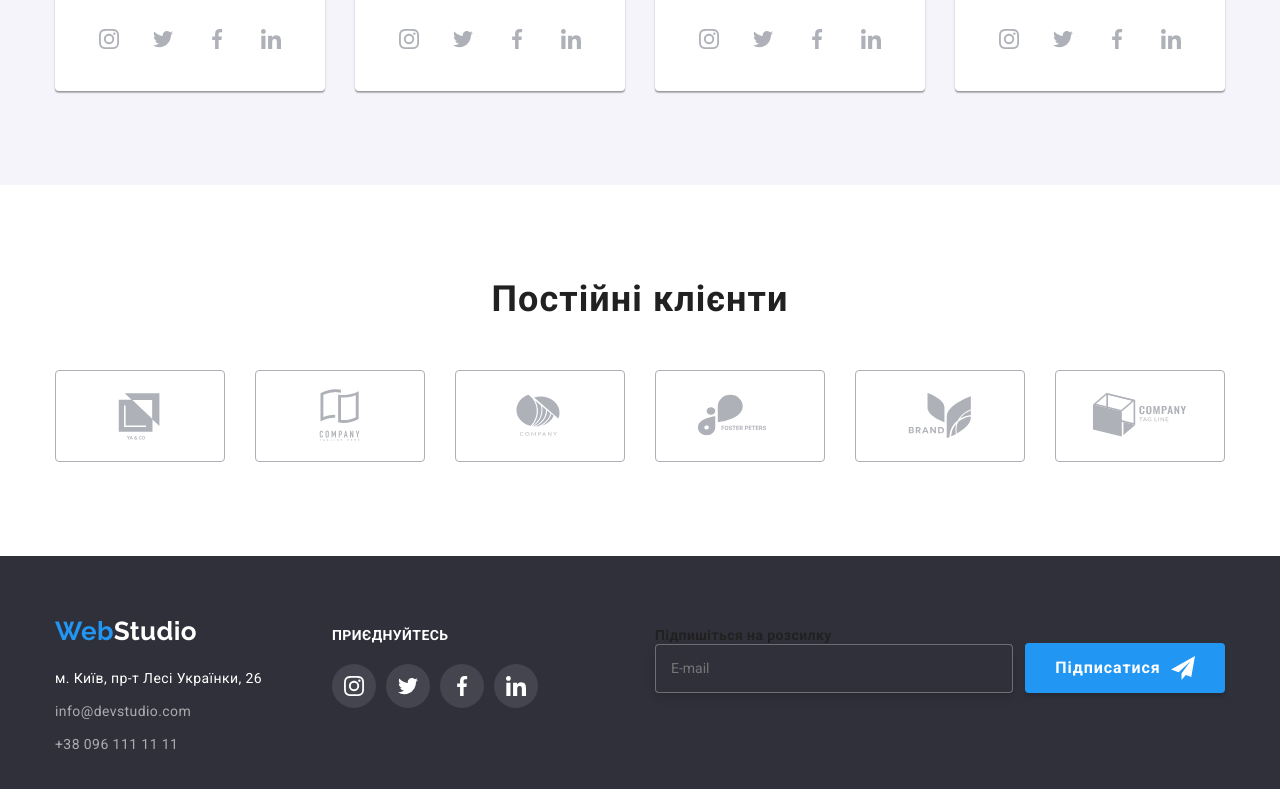
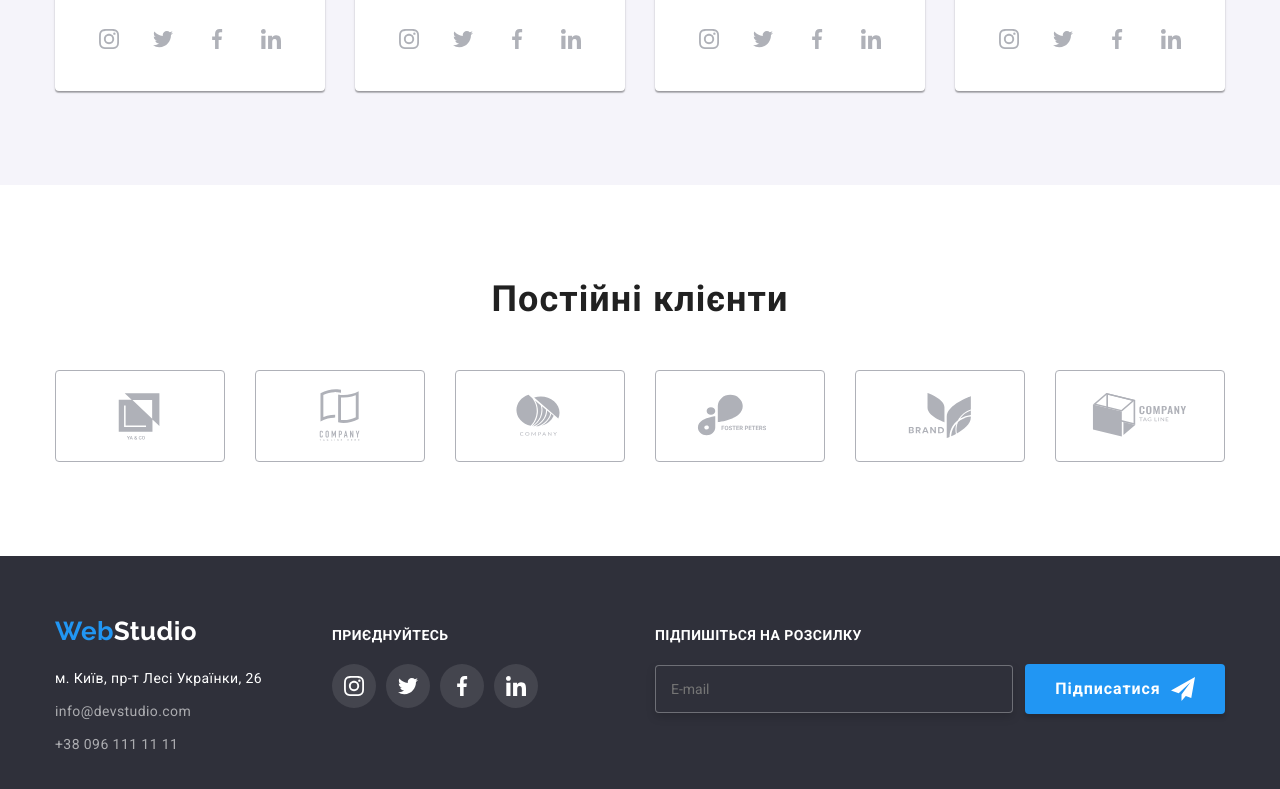
Before and after one commit to Maksym235/goit-markup-hw-07, a plain HTML site: page index.html in a window 1280 px wide. Shown: the part 2123-2912 px from the top of the page. Drawn offline with nearby package versions, Linux system fonts and the light colour scheme.

Commit message:
правки 4

```diff
--- a/sass/layout/_footer.scss
+++ b/sass/layout/_footer.scss
@@ -119,7 +119,7 @@
   margin-left: auto;
 }
 
-.subscribe-form__title {
+.subscribe__title {
   margin-bottom: 20px;
   display: block;
 
```
Also changed, not shown: css/main.css, css/main.min.css, css/portfolio.css, css/portfolio.min.css, 2 other files.
